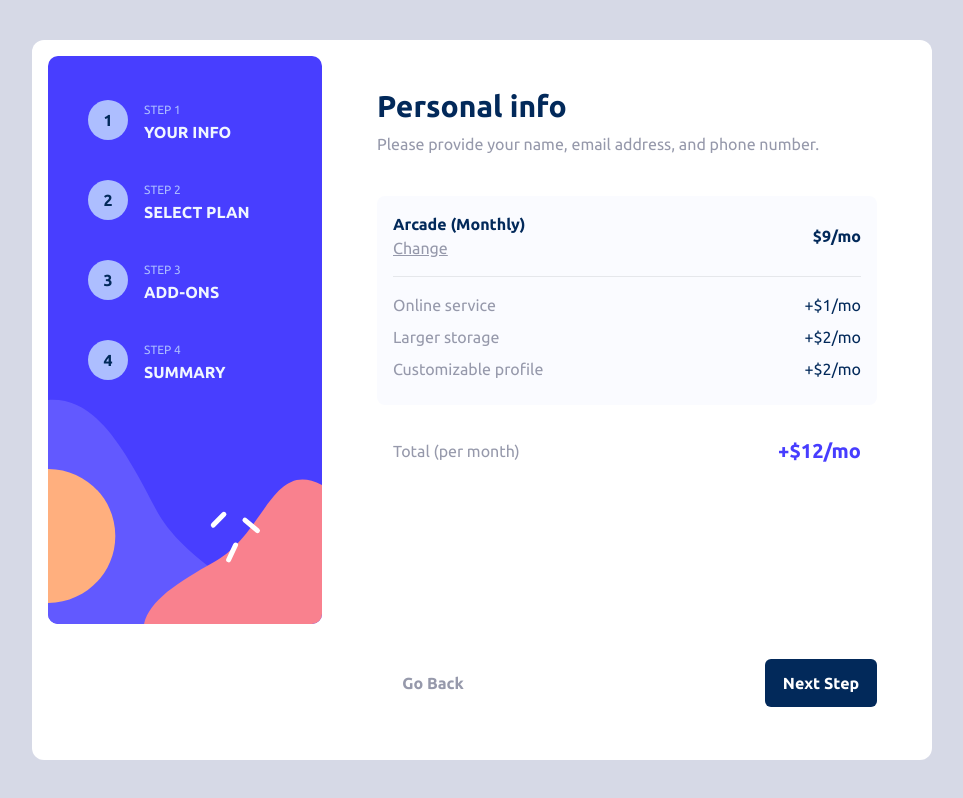
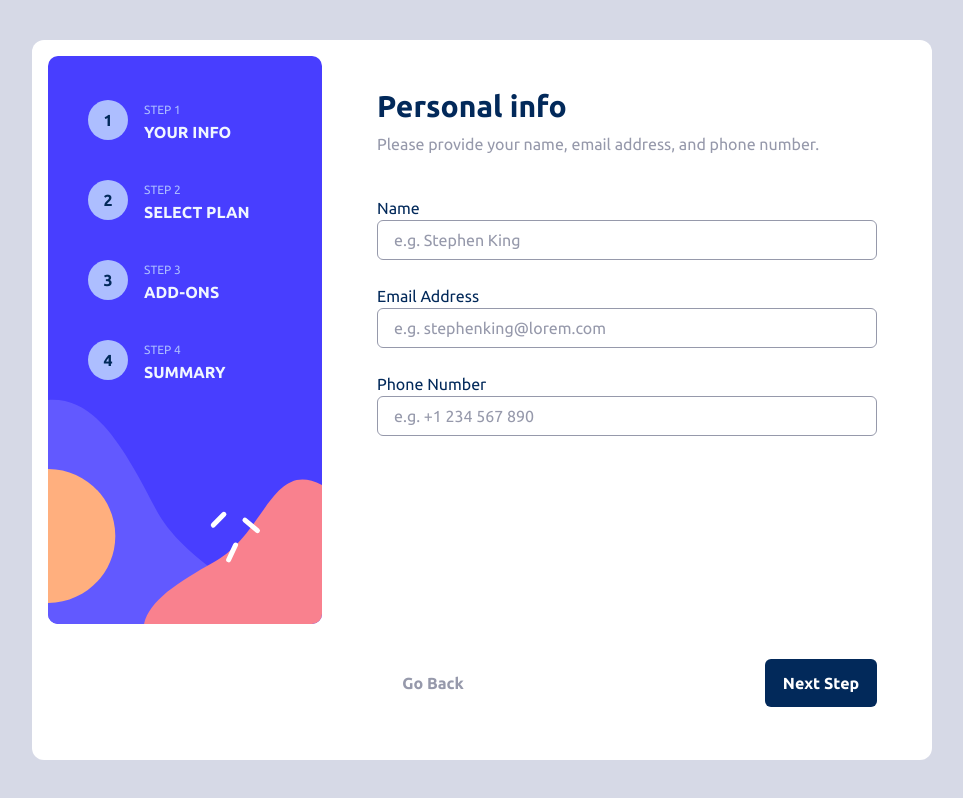
Before and after one commit to Mohamed-Boutarbouch/multi-step-form, a React (Vite) app: page / in a window 1280 px wide. Shown: the whole page, without its empty margins (158-1121 px from the left). Built offline with nearby package versions, Linux system fonts and the light colour scheme.

Commit message:
Creating dynamic controlled inputs

```diff
--- a/src/components/FormArea.tsx
+++ b/src/components/FormArea.tsx
@@ -7,10 +7,10 @@ import SummaryStep from './formSteps/SummaryStep';
 const FormArea = () => {
   return (
     <form className="flex w-full justify-center md:mx-auto md:max-w-[500px] md:flex-col md:justify-between md:py-8">
-      {/* <PersonalInfoStep /> */}
+      <PersonalInfoStep />
       {/* <PlanSelectionStep /> */}
       {/* <AddOnsStep /> */}
-      <SummaryStep />
+      {/* <SummaryStep /> */}
       <ActionButtons />
     </form>
   );
--- a/src/components/FormHeaderContainer.tsx
+++ b/src/components/FormHeaderContainer.tsx
@@ -1,3 +1,5 @@
+import { formHeaderData } from './dummy-data';
+
 interface FormHeaderContainerProps {
   children: React.ReactNode;
 }
@@ -6,11 +8,9 @@ const FormHeaderContainer: React.FC<FormHeaderContainerProps> = ({ children }) =
   return (
     <fieldset className="flex h-full w-11/12 flex-col justify-between gap-6 md:block md:w-full">
       <legend className="mb-1 text-2xl font-bold text-primary-marine-blue md:mb-2 md:text-3xl">
-        Personal info
+        {formHeaderData[0].legend}
       </legend>
-      <p className="mb-1.5 text-neutral-cool-gray md:mb-10">
-        Please provide your name, email address, and phone number.
-      </p>
+      <p className="mb-1.5 text-neutral-cool-gray md:mb-10">{formHeaderData[0].details}</p>
       {children}
     </fieldset>
   );
--- a/src/components/dummy-data.ts
+++ b/src/components/dummy-data.ts
@@ -2,18 +2,18 @@ import arcadeIcon from '../assets/icon-arcade.svg';
 import advancedIcon from '../assets/icon-advanced.svg';
 import proIcon from '../assets/icon-pro.svg';
 
-export interface personalInfoInputProps {
+export interface PersonalInfoInputProps {
   id: number;
   inputName: string;
   inputLabel: string;
-  inputType: string;
+  inputType: 'text' | 'email' | 'tel';
   inputPlaceholder: string;
 }
 
-export const personalInfoInputData: personalInfoInputProps[] = [
+export const personalInfoInputData: PersonalInfoInputProps[] = [
   {
     id: 1,
-    inputName: 'name',
+    inputName: 'username',
     inputLabel: 'name',
     inputType: 'text',
     inputPlaceholder: 'e.g. Stephen King',
@@ -34,34 +34,29 @@ export const personalInfoInputData: personalInfoInputProps[] = [
   },
 ];
 
-// export interface formHeaderProps {
-//   id: number;
-//   legend: string;
-//   details: string;
-// }
+export interface FormHeaderProps {
+  legend: string;
+  details: string;
+}
 
-// export const formHeaderData: formHeaderProps[] = [
-//   {
-//     id: 1,
-//     legend: 'Personal info',
-//     details: 'Please provide your name, email address, and phone number.',
-//   },
-//   {
-//     id: 2,
-//     legend: 'Select your plan',
-//     details: 'You have the option of monthly or yearly billing.',
-//   },
-//   {
-//     id: 3,
-//     legend: 'Pick add-ons',
-//     details: 'Add-ons help enhance your gaming experience.',
-//   },
-//   {
-//     id: 4,
-//     legend: 'Finishing up',
-//     details: 'Double-check everything looks OK before confirming.',
-//   },
-// ];
+export const formHeaderData = [
+  {
+    legend: 'Personal info',
+    details: 'Please provide your name, email address, and phone number.',
+  },
+  {
+    legend: 'Select your plan',
+    details: 'You have the option of monthly or yearly billing.',
+  },
+  {
+    legend: 'Pick add-ons',
+    details: 'Add-ons help enhance your gaming experience.',
+  },
+  {
+    legend: 'Finishing up',
+    details: 'Double-check everything looks OK before confirming.',
+  },
+];
 
 export interface StepsCounterProps {
   id: number;
--- a/src/components/formSteps/MonthYearSubscriptionToggle.tsx
+++ b/src/components/formSteps/MonthYearSubscriptionToggle.tsx
@@ -4,7 +4,7 @@ const MonthYearSubscriptionToggle = () => {
       <p className="font-bold capitalize text-primary-marine-blue">monthly</p>
       <label className="relative inline-flex cursor-pointer items-center">
         <input type="checkbox" className="peer sr-only" />
-        <div className="peer h-6 w-11 rounded-full bg-primary-marine-blue after:absolute after:top-[2px] after:left-[2px] after:h-5 after:w-5 after:rounded-full after:border after:border-gray-300 after:bg-white after:transition-all after:content-[''] peer-checked:after:translate-x-full peer-checked:after:border-white peer-focus:outline-none peer-focus:ring-4 peer-focus:ring-neutral-light-gray"></div>
+        <div className="peer h-6 w-11 rounded-full bg-primary-marine-blue after:absolute after:top-[2px] after:left-[2px] after:h-5 after:w-5 after:rounded-full after:border after:border-gray-300 after:bg-white after:transition-all after:content-[''] peer-checked:after:translate-x-full peer-checked:after:border-white peer-focus:outline-none peer-focus:ring-4 peer-focus:ring-neutral-light-gray" />
       </label>
       <p className="font-bold capitalize text-neutral-cool-gray">yearly</p>
     </div>
--- a/src/components/formSteps/PersonalInfoStep.tsx
+++ b/src/components/formSteps/PersonalInfoStep.tsx
@@ -1,13 +1,42 @@
+import { ChangeEvent, useState } from 'react';
 import { personalInfoInputData } from '../dummy-data';
 import FormHeaderContainer from '../FormHeaderContainer';
 import PersonalInfoUserInput from './PersonalInfoUserInput';
 
+interface InputFormProps {
+  username: string;
+  email: string;
+  phone: string;
+}
+
+const initState = {
+  username: '',
+  email: '',
+  phone: '',
+};
+
 const PersonalInfoStep = () => {
+  const [inputFormValues, setInputFormValues] = useState<InputFormProps>(initState);
+
+  const inputChangeHandler = (event: ChangeEvent<HTMLInputElement>) => {
+    const { name, value } = event.target;
+    setInputFormValues({ ...inputFormValues, [name]: value });
+  };
+
+  console.log(inputFormValues);
+
   return (
     <FormHeaderContainer>
       <section className="flex flex-col gap-4 md:gap-6">
         {personalInfoInputData.map((inputData) => {
-          return <PersonalInfoUserInput key={inputData.id} {...inputData} />;
+          return (
+            <PersonalInfoUserInput
+              key={inputData.id}
+              {...inputData}
+              value={inputFormValues[inputData.inputName as keyof InputFormProps]}
+              onChange={inputChangeHandler}
+            />
+          );
         })}
       </section>
     </FormHeaderContainer>
--- a/src/components/formSteps/PersonalInfoUserInput.tsx
+++ b/src/components/formSteps/PersonalInfoUserInput.tsx
@@ -1,10 +1,21 @@
-import { personalInfoInputProps } from '../dummy-data';
+import { ChangeEvent } from 'react';
+import { PersonalInfoInputProps } from '../dummy-data';
 
-const PersonalInfoUserInput: React.FC<personalInfoInputProps> = ({
+interface InputStateProps {
+  value: string;
+  onChange: (event: ChangeEvent<HTMLInputElement>) => void;
+  inputPlaceholder: string;
+}
+
+type InputProps = PersonalInfoInputProps & InputStateProps;
+
+const PersonalInfoUserInput: React.FC<InputProps> = ({
   inputLabel,
   inputName,
   inputPlaceholder,
   inputType,
+  onChange,
+  value,
 }) => {
   return (
     <article>
@@ -22,6 +33,8 @@ const PersonalInfoUserInput: React.FC<personalInfoInputProps> = ({
         id={inputName}
         placeholder={inputPlaceholder}
         className="h-10 w-full rounded-md border border-neutral-cool-gray px-4 outline-primary-purplish-blue placeholder:text-neutral-cool-gray"
+        value={value}
+        onChange={onChange}
       />
     </article>
   );
```
Also changed, not shown: 1 other file (tests, documents, lock files or other folders).
